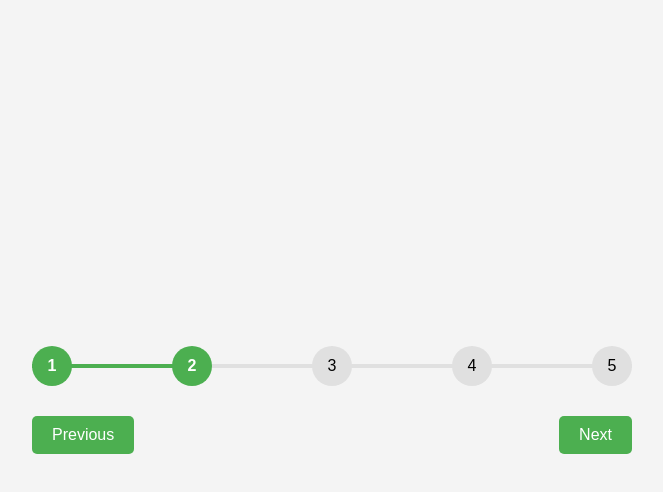
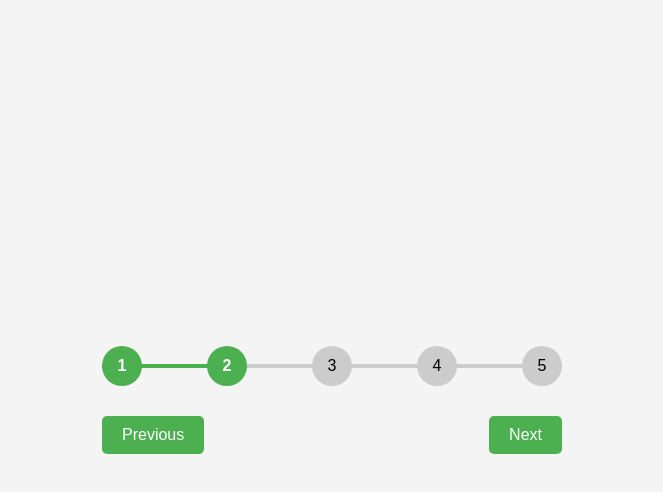
Before and after one commit to acciojob/progress-bar-mansi1808, a website: page main.html in a window 1280 px wide. Both pictures are taken after a click on the button "Next". Shown: the whole page, without its empty margins (308-971 px from the left). Drawn offline with Linux system fonts and the light colour scheme.

Commit message:
created a submission

```diff
--- a/main.html
+++ b/main.html
@@ -1,13 +1,11 @@
 <!DOCTYPE html>
-
-<html>
-
+<html lang="en">
 <head>
-	<link rel="stylesheet" href="styles.css">
+  <meta charset="UTF-8">
+  <title>Progress Bar</title>
+  <link rel="stylesheet" href="styles.css">
 </head>
-
 <body>
-	<!-- the entire body must be written by student -->
 
   <div class="container">
     <div class="progress-container">
@@ -18,15 +16,12 @@
       <div class="circle" id="circle-4">4</div>
       <div class="circle" id="circle-5">5</div>
     </div>
-
     <div class="buttons">
       <button id="prev" disabled>Previous</button>
       <button id="next">Next</button>
     </div>
   </div>
-    <script type="text/javascript" src="./script.js">
-</script>
 
+  <script src="script.js"></script>
 </body>
-
 </html>
--- a/script.js
+++ b/script.js
@@ -1,4 +1,3 @@
-//your JS code here. If required.
 const progress = document.getElementById('progress');
 const prev = document.getElementById('prev');
 const next = document.getElementById('next');
@@ -23,15 +22,16 @@ prev.addEventListener('click', () => {
 });
 
 function update() {
-  circles.forEach((circle, idx) => {
-    if (idx < currentActive) {
+  circles.forEach((circle, index) => {
+    if (index < currentActive) {
       circle.classList.add('active');
     } else {
       circle.classList.remove('active');
     }
   });
 
-  progress.style.width = ((currentActive - 1) / (circles.length - 1)) * 100 + '%';
+  const progressPercent = ((currentActive - 1) / (circles.length - 1)) * 100;
+  progress.style.width = progressPercent + '%';
 
   prev.disabled = currentActive === 1;
   next.disabled = currentActive === circles.length;
--- a/styles.css
+++ b/styles.css
@@ -1,24 +1,27 @@
-/*  your css code here. If applicable */
+* {
+  box-sizing: border-box;
+}
+
 body {
-  font-family: Arial, sans-serif;
-  background: #f4f4f4;
+  font-family: sans-serif;
   display: flex;
   justify-content: center;
   align-items: center;
   height: 100vh;
+  background-color: #f4f4f4;
   margin: 0;
 }
 
 .container {
   width: 100%;
-  max-width: 600px;
+  max-width: 500px;
   padding: 20px;
 }
 
 .progress-container {
+  position: relative;
   display: flex;
   justify-content: space-between;
-  position: relative;
   margin-bottom: 30px;
 }
 
@@ -29,7 +32,7 @@ body {
   left: 0;
   right: 0;
   height: 4px;
-  background-color: #e0e0e0;
+  background-color: #ccc;
   transform: translateY(-50%);
   z-index: 0;
 }
@@ -49,13 +52,13 @@ body {
 .circle {
   width: 40px;
   height: 40px;
-  background-color: #e0e0e0;
+  background-color: #ccc;
   border-radius: 50%;
   display: flex;
   justify-content: center;
   align-items: center;
   z-index: 2;
-  transition: background-color 0.3s ease;
+  transition: background-color 0.3s ease, color 0.3s ease;
 }
 
 .circle.active {
@@ -74,8 +77,8 @@ button {
   background-color: #4caf50;
   color: white;
   border: none;
+  border-radius: 5px;
   font-size: 16px;
-  border-radius: 5px;
   cursor: pointer;
 }
 
```
